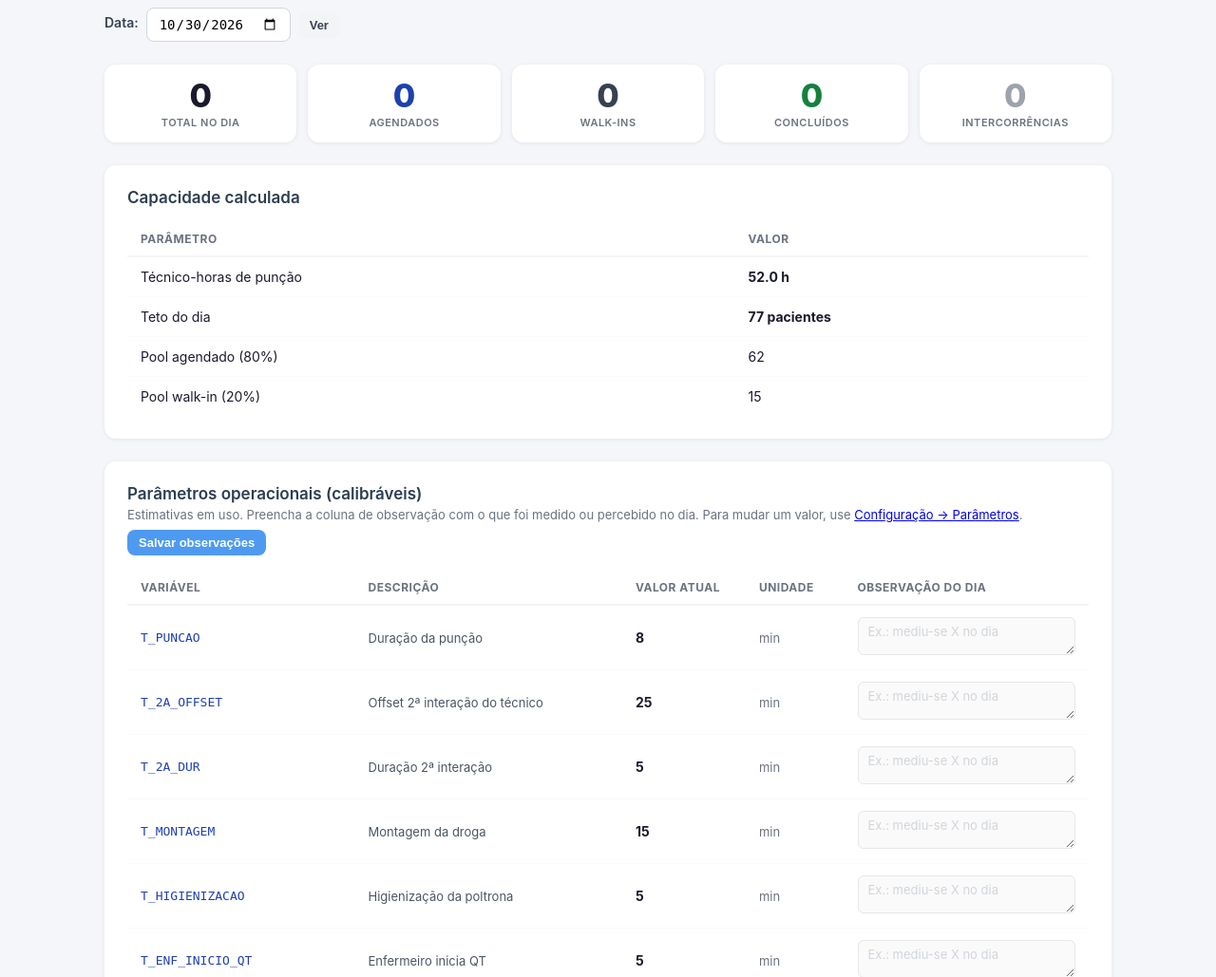
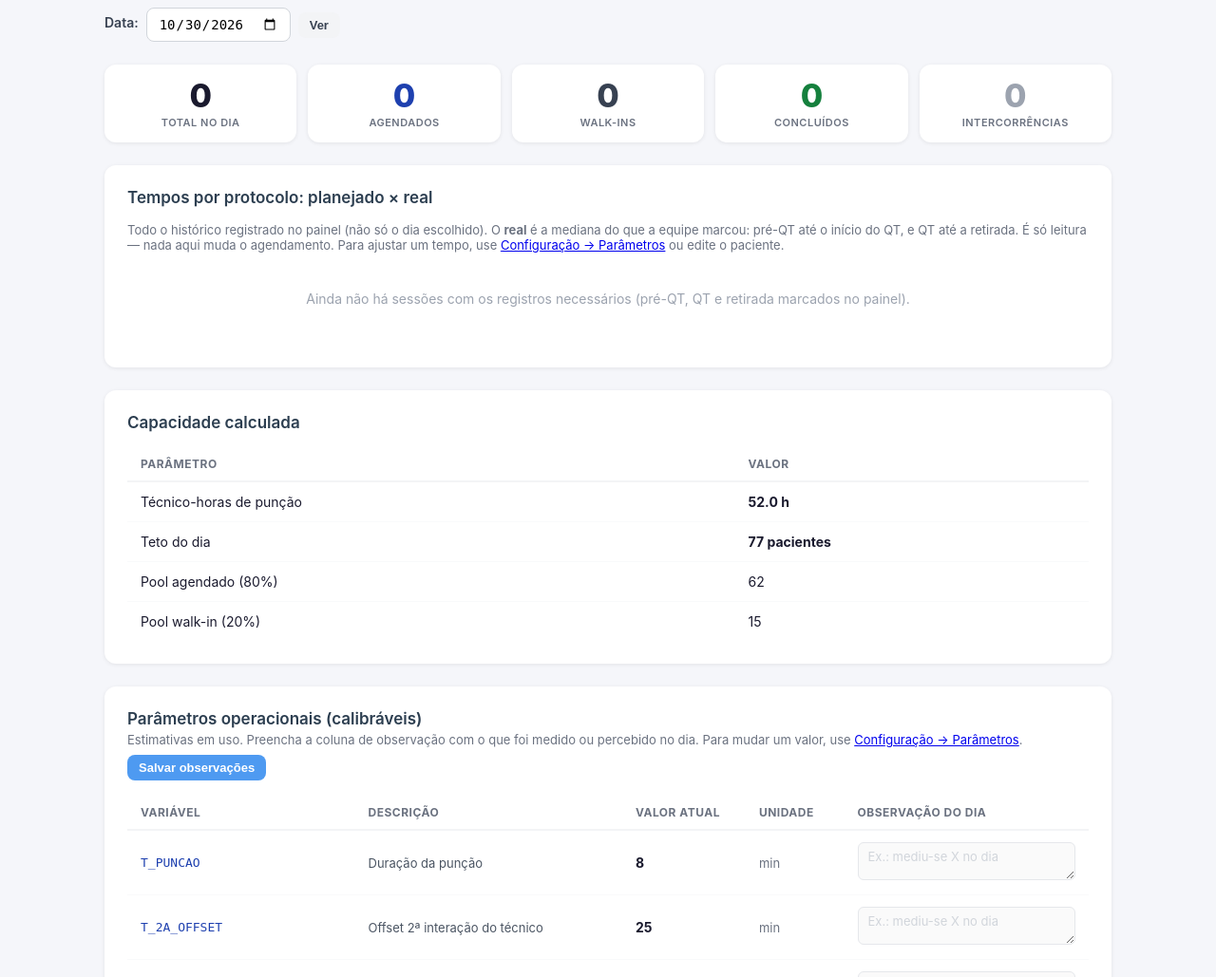
Before and after one commit to pedr0-gomes/cacon-scheduler, a FastAPI app: page /relatorio in a window 1280 px wide. Shown: the part 158-1187 px from the top of the page at 95% size. Run offline with FastAPI, Linux system fonts and the light colour scheme; the visitor is signed in with stand-in values (Sample User, id 1); data that the repository does not hold is empty.

Commit message:
feat: relatório compara tempos planejados × reais por protocolo
Tabela de leitura (pré-QT e QT, mediana do registrado no painel, n de sessões,
diferença) e seção equivalente no CSV. Não altera parâmetros nem o scheduler.

Co-Authored-By: Claude Sonnet 5.5 <noreply@anthropic.com>

```diff
--- a/app.py
+++ b/app.py
@@ -28,6 +28,7 @@ from database import (
     adicionar_intercorrencia, agendar_proxima, get_horizonte,
     duracao_mediana_qt, registrar_log, get_logs,
     get_relatorio_dia, salvar_observacoes_dia, get_observacoes_dia,
+    get_sessoes_concluidas,
     listar_pacientes, get_paciente, paciente_por_nome,
     cadastrar_paciente, atualizar_paciente, remover_paciente,
     get_escala_semana, salvar_profissional, remover_profissional,
@@ -677,6 +678,61 @@ def _parametros_list():
     ]
 
 
+MIN_AMOSTRA_TEMPOS = 5   # abaixo disso o relatório avisa "poucos dados"
+
+
+def _duracao(ev: dict, ini: str, fim: str) -> Optional[int]:
+    """Minutos entre dois eventos; None se faltar um ou o intervalo não fizer sentido
+    (esquecimento de registro gera zero, negativo ou horas)."""
+    a, b = _min(ev.get(ini)), _min(ev.get(fim))
+    if a is None or b is None:
+        return None
+    d = b - a
+    return d if 0 < d <= 600 else None
+
+
+def _mediana(valores: list) -> Optional[int]:
+    if not valores:
+        return None
+    v = sorted(valores)
+    meio = len(v) // 2
+    return v[meio] if len(v) % 2 else round((v[meio - 1] + v[meio]) / 2)
+
+
+def _planejado_x_real() -> list:
+    """Por protocolo, em todo o histórico: pré-QT e QT planejados × a mediana do que
+    foi registrado no painel (pré-QT → QT, QT → retirada). Só leitura: não altera
+    nenhum parâmetro nem o scheduler."""
+    por_prot: dict = {}
+    for s in get_sessoes_concluidas():
+        try:
+            pac = _make_paciente(s)
+        except ValueError:
+            continue
+        ev = s["eventos"]
+        g = por_prot.setdefault(s["protocolo"], {"pre_p": [], "pre_r": [], "qt_p": [], "qt_r": []})
+        pre = _duracao(ev, "pré-QT", "QT")
+        qt  = _duracao(ev, "QT", "retirada")
+        if pre is not None:
+            g["pre_p"].append(pac.t_pre); g["pre_r"].append(pre)
+        if qt is not None:
+            g["qt_p"].append(pac.t_qt);   g["qt_r"].append(qt)
+
+    linhas = []
+    for prot, g in por_prot.items():
+        n_pre, n_qt = len(g["pre_r"]), len(g["qt_r"])
+        if not (n_pre or n_qt):
+            continue
+        linha = {"protocolo": prot, "label": PROTOCOLO_LABEL.get(prot, prot), "n_pre": n_pre, "n_qt": n_qt}
+        for k in ("pre", "qt"):
+            plan, real = _mediana(g[f"{k}_p"]), _mediana(g[f"{k}_r"])
+            linha[f"{k}_plan"], linha[f"{k}_real"] = plan, real
+            linha[f"{k}_dif"] = (real - plan) if (plan is not None and real is not None) else None
+        linha["poucos"] = min(n for n in (n_pre, n_qt) if n) < MIN_AMOSTRA_TEMPOS
+        linhas.append(linha)
+    return sorted(linhas, key=lambda l: -max(l["n_pre"], l["n_qt"]))
+
+
 @app.get("/relatorio", response_class=HTMLResponse)
 async def relatorio_get(request: Request, data: str = Query(default=None)):
     if not data:
@@ -685,6 +741,8 @@ async def relatorio_get(request: Request, data: str = Query(default=None)):
     stats   = get_relatorio_dia(data)
     obs     = get_observacoes_dia(data)
     return templates.TemplateResponse(request, "relatorio.html", {
+        "tempos":        _planejado_x_real(),
+        "min_amostra":   MIN_AMOSTRA_TEMPOS,
         "parametros":    _parametros_list(),
         "cap_dia":       cap_dia,
         "stats":         stats,
@@ -731,6 +789,11 @@ async def relatorio_csv(request: Request, data: str = Query(default=None)):
     w.writerow(["Teto do dia",             cap_dia["teto"]])
     w.writerow(["Pool agendado",           cap_dia["n_agendado"]])
     w.writerow(["Pool walk-in",            cap_dia["n_walk_in"]])
+    w.writerow([])
+    w.writerow(["TEMPOS POR PROTOCOLO — PLANEJADO × REAL (todo o histórico, mediana em min)"])
+    w.writerow(["Protocolo", "Pré-QT planejado", "Pré-QT real", "Pré-QT n", "QT planejado", "QT real", "QT n"])
+    for t in _planejado_x_real():
+        w.writerow([t["label"], t["pre_plan"], t["pre_real"], t["n_pre"], t["qt_plan"], t["qt_real"], t["n_qt"]])
     w.writerow([])
     w.writerow(["PARÂMETROS OPERACIONAIS"])
     w.writerow(["Variável", "Descrição", "Valor atual", "Unidade", "Observação do dia"])
--- a/database.py
+++ b/database.py
@@ -735,6 +735,28 @@ def agendar_proxima(paciente_id: int, data_proxima: str, intervalo_dias: int) ->
     return {"status": "agendado", "data": data_disponivel}
 
 
+def get_sessoes_concluidas() -> list:
+    """Todas as sessões com retirada registrada: campos que definem o tempo planejado
+    + eventos (tipo → 'HH:MM'). Base do relatório planejado × real por protocolo."""
+    with get_db() as db:
+        rows = db.execute("""
+            SELECT a.id AS ag_id, p.nome, p.protocolo, p.pre_override,
+                   p.qt_override_min, p.cor_qt_override, p.flexibilidade, p.is_convenio
+            FROM agendamentos a
+            JOIN pacientes p ON p.id = a.paciente_id
+            WHERE a.status != 'cancelado'
+              AND EXISTS (SELECT 1 FROM eventos e WHERE e.agendamento_id = a.id AND e.tipo = 'retirada')
+        """).fetchall()
+        result = []
+        for r in rows:
+            evs = db.execute(
+                "SELECT tipo, registrado_em FROM eventos WHERE agendamento_id = ? ORDER BY id",
+                (r["ag_id"],)
+            ).fetchall()
+            result.append({**dict(r), "eventos": {e["tipo"]: e["registrado_em"] for e in evs}})
+        return result
+
+
 def registrar_log(acao: str, usuario: str, agendamento_id: int = None, detalhes: str = None):
     with get_db() as db:
         db.execute(
--- a/templates/relatorio.html
+++ b/templates/relatorio.html
@@ -96,6 +96,52 @@
 </div>
 {% endif %}
 
+<!-- ═══ TEMPOS: PLANEJADO × REAL ═══════════════════════════════════ -->
+<div class="card" style="margin-bottom:24px;">
+  <h2>Tempos por protocolo: planejado × real</h2>
+  <p style="font-size:13px; color:#6b7280; margin-top:4px;">
+    Todo o histórico registrado no painel (não só o dia escolhido). O <strong>real</strong> é a mediana do que a equipe
+    marcou: pré-QT até o início do QT, e QT até a retirada. É só leitura — nada aqui muda o agendamento.
+    Para ajustar um tempo, use <a href="/configuracao/parametros">Configuração → Parâmetros</a> ou edite o paciente.
+  </p>
+  {% if tempos %}
+  <table class="tabela-agenda">
+    <thead>
+      <tr>
+        <th>Protocolo</th>
+        <th colspan="4" style="text-align:center;">Pré-QT (min)</th>
+        <th colspan="4" style="text-align:center;">QT (min)</th>
+      </tr>
+      <tr>
+        <th></th>
+        <th>Plan.</th><th>Real</th><th>Dif.</th><th>Sessões</th>
+        <th>Plan.</th><th>Real</th><th>Dif.</th><th>Sessões</th>
+      </tr>
+    </thead>
+    <tbody>
+      {% for t in tempos %}
+      <tr>
+        <td>{{ t.label }}{% if t.poucos %} <span style="color:#b45309; font-size:12px;" title="Menos de {{ min_amostra }} sessões: ainda não é confiável">· poucos dados</span>{% endif %}</td>
+        <td>{{ t.pre_plan if t.pre_plan is not none else '—' }}</td>
+        <td><strong>{{ t.pre_real if t.pre_real is not none else '—' }}</strong></td>
+        <td>{% if t.pre_dif is not none %}{{ '%+d' % t.pre_dif }}{% else %}—{% endif %}</td>
+        <td>{{ t.n_pre }}</td>
+        <td>{{ t.qt_plan if t.qt_plan is not none else '—' }}</td>
+        <td><strong>{{ t.qt_real if t.qt_real is not none else '—' }}</strong></td>
+        <td>{% if t.qt_dif is not none %}{{ '%+d' % t.qt_dif }}{% else %}—{% endif %}</td>
+        <td>{{ t.n_qt }}</td>
+      </tr>
+      {% endfor %}
+    </tbody>
+  </table>
+  <p style="font-size:12px; color:#6b7280; margin-top:8px;">
+    Dif. positiva = demorou mais que o planejado. "Sessões" = quantas tiveram os dois registros. Com menos de {{ min_amostra }} sessões, trate como indício, não como padrão.
+  </p>
+  {% else %}
+  <p class="empty">Ainda não há sessões com os registros necessários (pré-QT, QT e retirada marcados no painel).</p>
+  {% endif %}
+</div>
+
 <!-- ═══ CAPACIDADE DO DIA ══════════════════════════════════════════ -->
 <div class="card" style="margin-bottom:24px;">
   <h2>Capacidade calculada</h2>
```
Also changed, not shown: docs/uso.md (+2 -0 lines).
